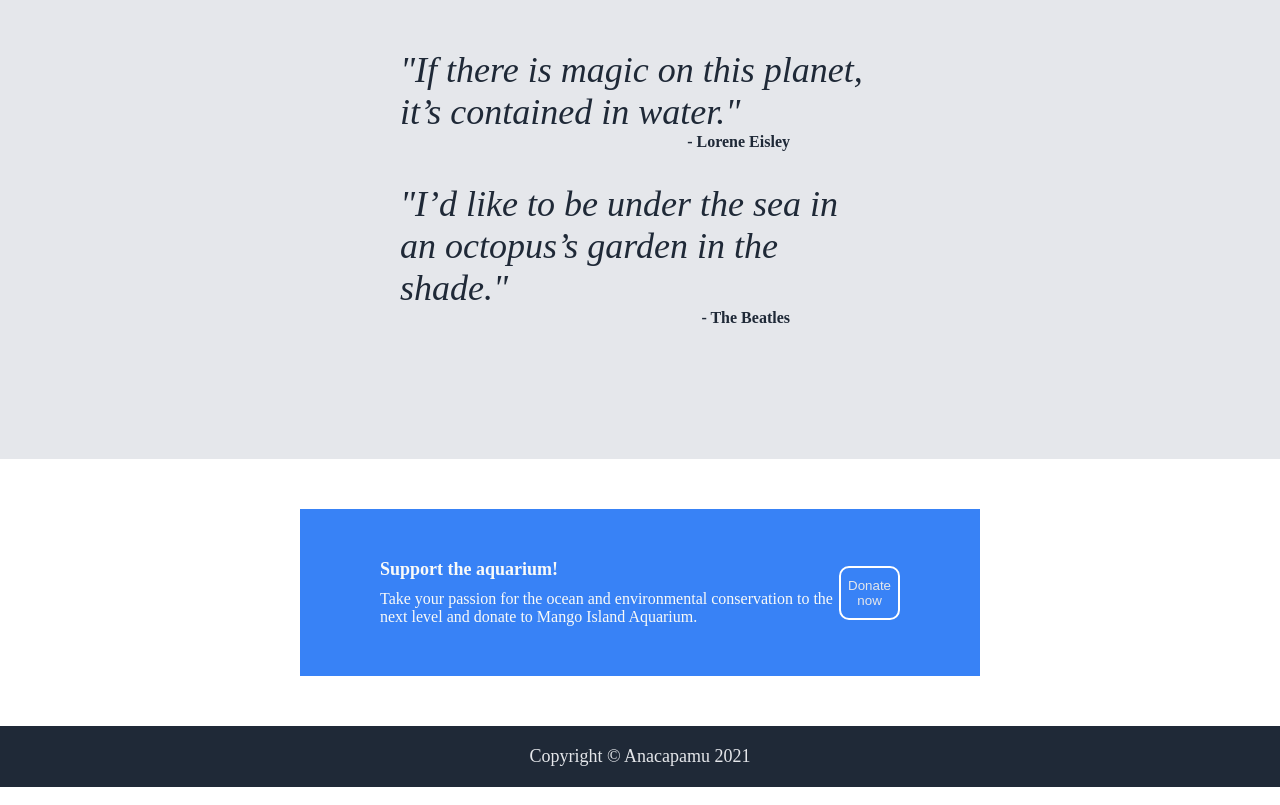
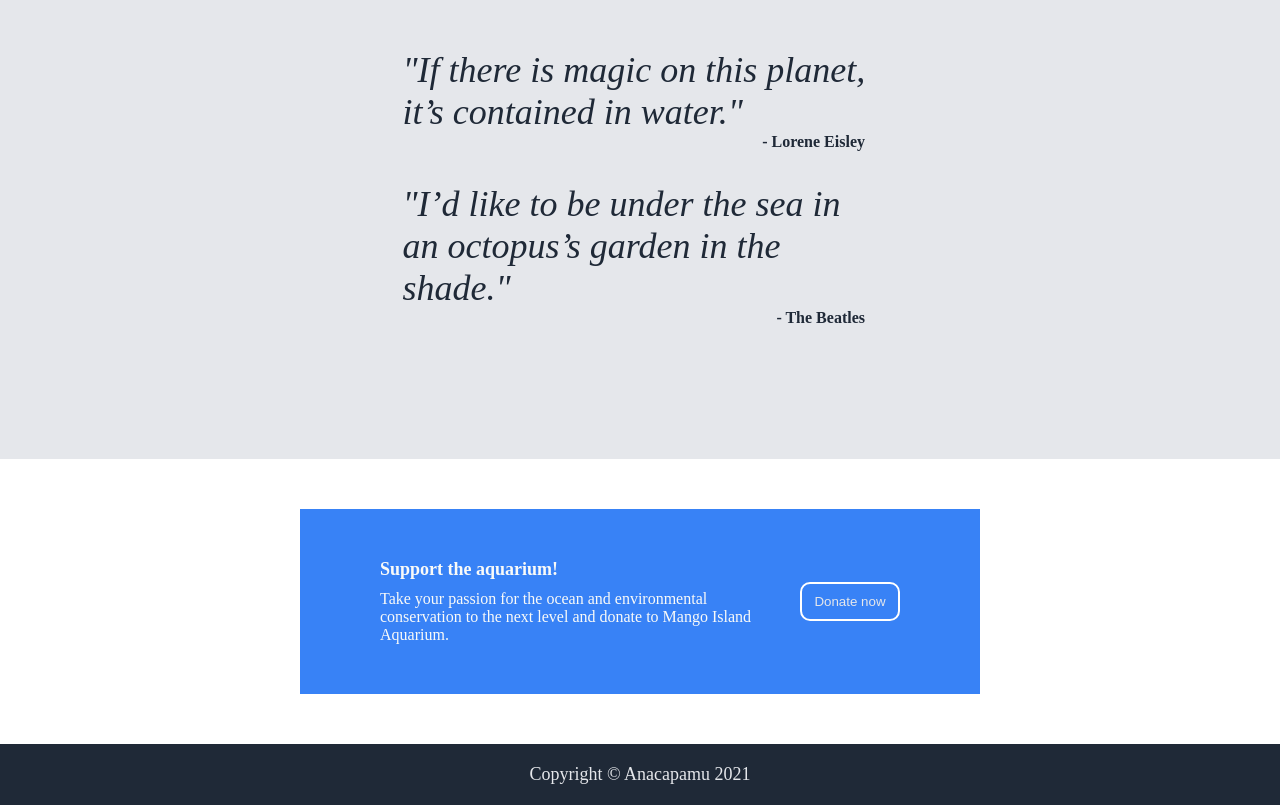
Before and after one commit to anacapamu/odin-landing_page, a plain HTML site: page index.html in a window 1280 px wide. Shown: the part 980-1785 px from the top of the page. Drawn offline with Linux system fonts and the light colour scheme.

Commit message:
adjusted padding for testimonial and action for github page

```diff
--- a/styles.css
+++ b/styles.css
@@ -122,20 +122,23 @@ button {
     display: flex;
     flex-direction: column;
     padding: 100px 400px;
+    align-items: center;
+    justify-content: center;
 }
 
 .quote {
     font-size: 36px;
     color: #1F2937;
+    font-weight: lighter;
     font-style: italic;
-    font-weight: lighter;
+    width: 475px;
 }
 
 .reference {
     color: #1F2937;
     font-weight: bold;
-    margin-left: auto;
-    padding-right: 90px;
+    width: 450px;
+    text-align: right;
 }
 
 #action {
@@ -150,7 +153,7 @@ button {
 .action_text {
     margin-right: auto;
     color: #F9FAF8;
-    max-width: 500px;
+    max-width: 400px;
 }
 
 .action_call {
```
